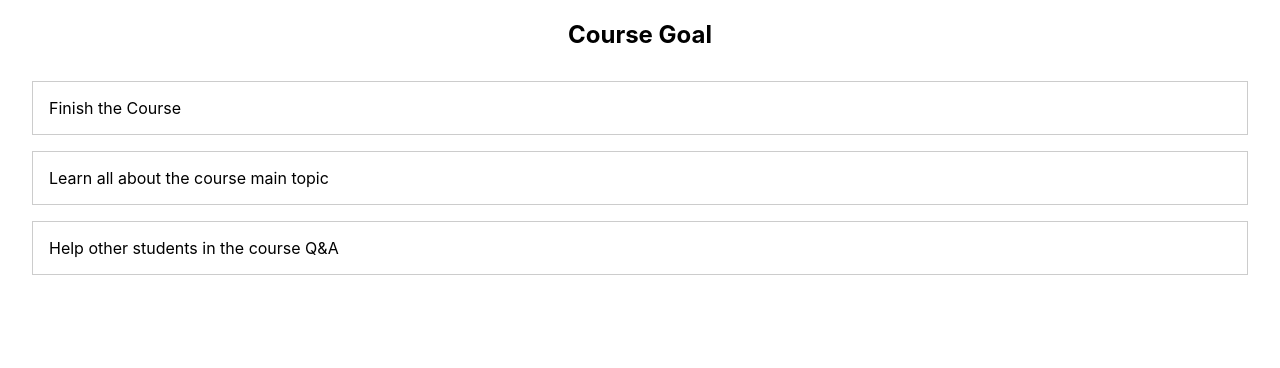
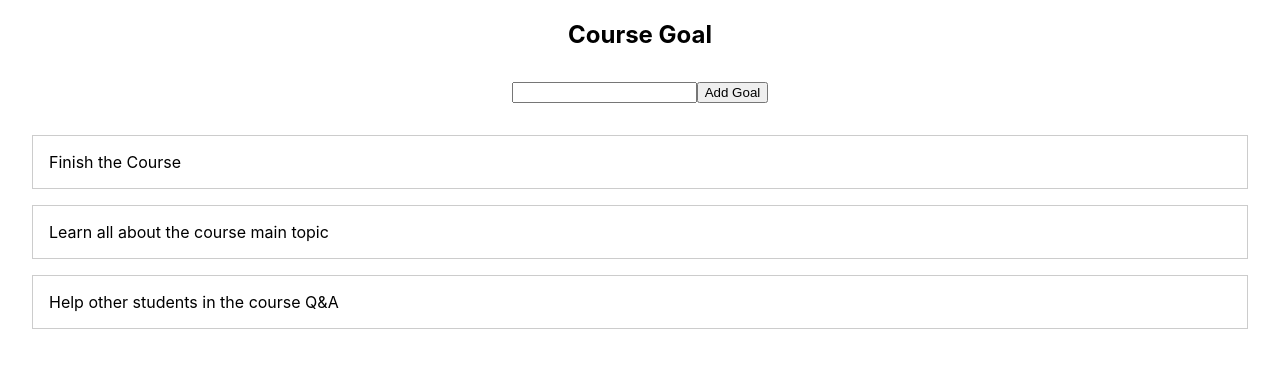
Before and after one commit to solankiram2023/MERN-Stack-Development, a React (Create React App) app in the folder my-app/: page / in a window 1280 px wide. Shown: the top 368 px of the page. Built offline with nearby package versions, Linux system fonts and the light colour scheme.

Commit message:
Covered 2 concepts, First one is Event Handler which starts from onSubmit and so on which a task given to it and the other is parent class and child class communication

```diff
--- a/my-app/src/App.js
+++ b/my-app/src/App.js
@@ -1,6 +1,8 @@
 import React from 'react';
 
-import GoalList from './components/GoalList.js';
+import GoalList from './components/GoalList/GoalList.js';
+import NewGoal from './components/NewGoal/NewGoal.js';
+
 import './App.css';
 
 const App = () => {
@@ -11,12 +13,21 @@ const App = () => {
 
   ];
 
+  const addNewGoalHandler = (newGoal) => {
+    courseGoals.push(newGoal);
+    console.log(courseGoals);
+  }
+
+
+
   return (
     <div className = "course-goals">
       <h2> Course Goal</h2>
+      <NewGoal onAddGoal={addNewGoalHandler} />
+
       <GoalList goals={courseGoals}/>
     </div>
   );
 };
 
-export default App;
+export default App;//Component
--- /dev/null
+++ b/my-app/src/components/NewGoal/NewGoal.css
@@ -0,0 +1,5 @@
+.new-goal{
+    margin: 2rem;
+    text-align: center;;
+
+}
--- /dev/null
+++ b/my-app/src/components/NewGoal/NewGoal.js
@@ -0,0 +1,24 @@
+import React from 'react';
+
+import './NewGoal.css';
+
+const NewGoal = props => {
+    const addGoalHandler = event => {
+        event.preventDefault();
+
+        const newGoal = {
+            id: Math.random().toString(),
+            text: 'My new goal!'
+
+        };
+
+        props.onAddGoal(newGoal);
+    };
+    return(<form className="new-goal" onSubmit={addGoalHandler}>
+        <input type="text" />
+        <button type="submit">Add Goal</button>
+    </form>
+    );
+};
+
+export default NewGoal;
```
Also changed, not shown: my-app/src/components/GoalList/GoalList.css (renamed from my-app/src/components/GoalList.css), my-app/src/components/GoalList/GoalList.js (renamed from my-app/src/components/GoalList.js).
